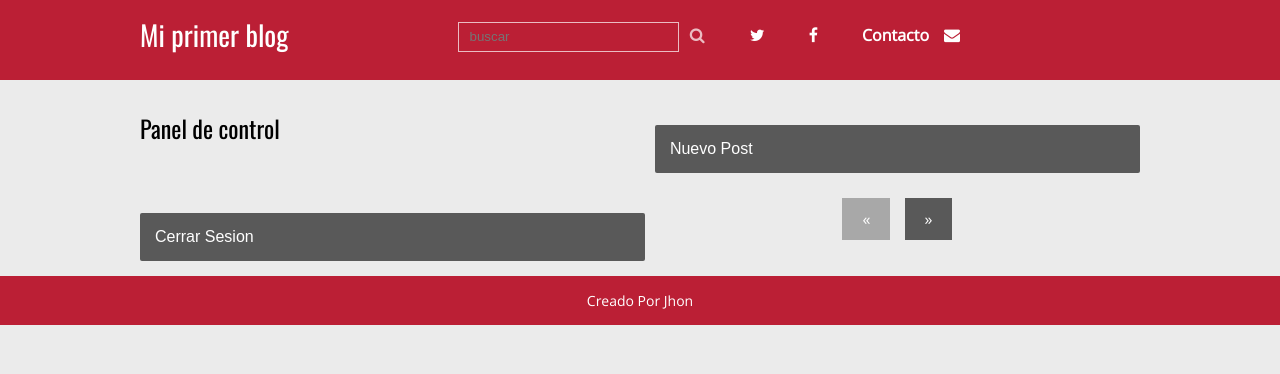
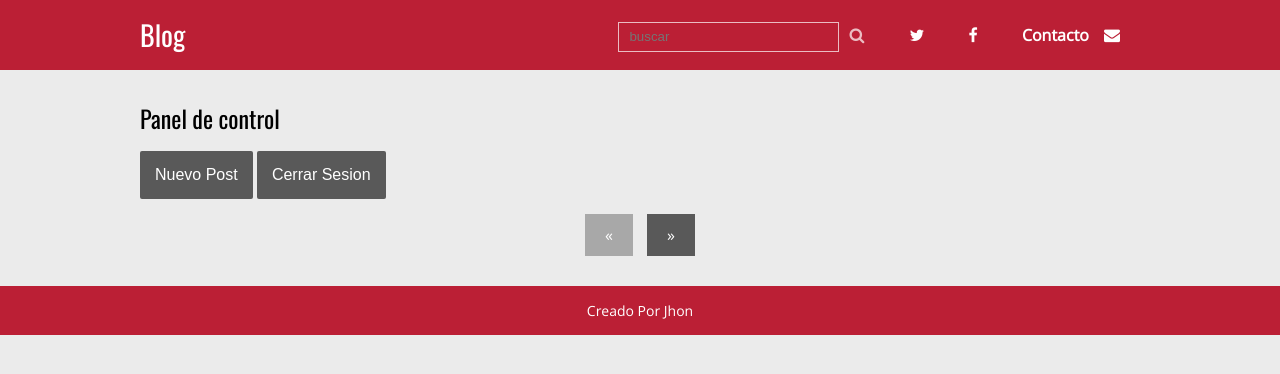
Before and after one commit to Alezco05/blog, a PHP site: page /Blog/admin/index.php in a window 1280 px wide. Shown: the top 374 px of the page. Run offline with PHP 8.4, Linux system fonts and the light colour scheme; the visitor is signed in with stand-in values (Sample User, id 1); data that the repository does not hold is empty.

Commit message:
Arreglando detalles

```diff
--- a/admin/config.php
+++ b/admin/config.php
@@ -6,7 +6,7 @@ $bd_config = array(
     'pass'      => '');
 
 $blog_config = array(
-    'post_por_pagina'  => '2',
+    'post_por_pagina'  => '3',
     'carpeta_imagenes' => 'img/');
 
 $blog_admin = array(
--- a/css/style.css
+++ b/css/style.css
@@ -126,7 +126,7 @@
 	}
 
 	.contenedor{
-	display: grid;
+	display: block;
 	grid-template-areas: "head menu"
 	"main main";
 	grid-gap: 60% 40%;
@@ -291,3 +291,7 @@
 	.formulario input[type="submit"]:hover{
 		background: #BB1F35;
 	}
+	.contenedor .btn-close{
+		width: 200px;
+		height: 50px;
+	}
--- a/views/header.php
+++ b/views/header.php
@@ -1,7 +1,7 @@
 <header>
 	<div class="contenedor">
 		<div class="logo izquierda">
-			<p><a href="<?php echo RUTA; ?>">Mi primer blog</a></p>
+			<p><a href="<?php echo RUTA; ?>">Blog</a></p>
 		</div>
 		<div class="derecha">
 			<form name="busqueda" action="<?php echo RUTA;?>/buscar.php" class="buscar" method="get">
```
